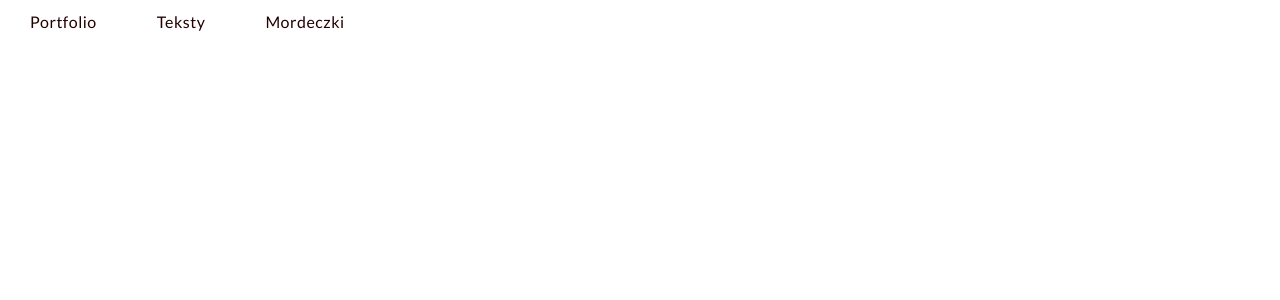
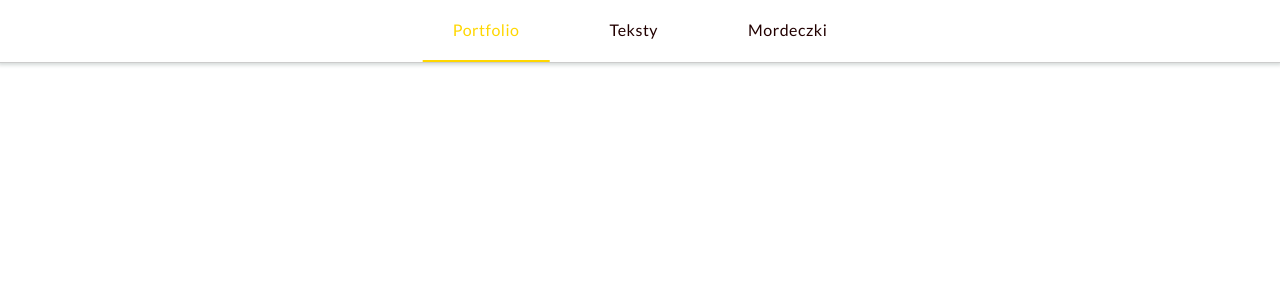
Before and after one commit to Grandpa1001/PSF, a React app in the folder PSF/: page / in a window 1280 px wide. Shown: the top 300 px of the page. Built offline with nearby package versions, Linux system fonts and the light colour scheme.

Commit message:
2.4
add hover MenuButton, isActive

```diff
--- a/PSF/package.json
+++ b/PSF/package.json
@@ -26,6 +26,7 @@
     "webpack-dev-server": "^3.11.2"
   },
   "dependencies": {
+    "classnames": "^2.3.1",
     "react": "^17.0.2",
     "react-dom": "^17.0.2"
   }
--- a/PSF/src/containers/App/styles/reset.less
+++ b/PSF/src/containers/App/styles/reset.less
@@ -71,4 +71,5 @@ button{
 	background: none;
 	cursor: pointer;
 	font-size: inherit;
+	color: currentColor;
 }
--- a/PSF/src/containers/Header/Header.js
+++ b/PSF/src/containers/Header/Header.js
@@ -1,14 +1,13 @@
 import React, {Component} from 'react';
 import MenuButton from './components/MenuButton/MenuButton';
-
+import './styles/header.less';
 export default class Header extends Component {
 
   render (){
-
     return (
-       <div>
-        <ul>
-          <MenuButton>Portfolio</MenuButton>
+       <div className= "main-header">
+        <ul className = "main-header-menu">
+          <MenuButton isActive={true}>Portfolio</MenuButton>
           <MenuButton>Teksty</MenuButton>
           <MenuButton>Mordeczki</MenuButton>
         </ul>
--- a/PSF/src/containers/Header/components/MenuButton/MenuButton.js
+++ b/PSF/src/containers/Header/components/MenuButton/MenuButton.js
@@ -1,13 +1,20 @@
 import React, {Component} from 'react';
+import classnames from 'classnames';
+
 import './styles/menuButton.less';
+
+
 
 export default class MenuButton extends Component {
 
   render (){
-
+    const {isActive, children} = this.props;
+    const className = classnames('menu-button', {
+      'menu-button-active': isActive,
+    });
     return (
-       <li className="menu-button">
-       <button>{this.props.children}</button>
+       <li className={className}>
+       <button>{children}</button>
        </li>
      );
   }
--- a/PSF/src/containers/Header/components/MenuButton/styles/menuButton.less
+++ b/PSF/src/containers/Header/components/MenuButton/styles/menuButton.less
@@ -4,6 +4,20 @@
   font-family: @mainFont;
   color: @mainTextColor;
   letter-spacing: @mainSpacing;
-  padding: 10px 30px;
   display: inline-block;
+  padding: 18px 30px;
+  margin: 0 15px;
+  transition: border-bottom @animationFastTime ease-in-out, color @animationSlowTime ease-in-out; // przejscia po miedzy stylami kozak
+  border-bottom: 2px solid transparent;
+
+
+  &:hover {
+    border-bottom: 2px solid @activeTextColor;
+    color: @activeTextColor;
+  }
+
+  &-active {
+    border-bottom: 2px solid @activeTextColor;
+    color: @activeTextColor;
+  }
 }
--- /dev/null
+++ b/PSF/src/containers/Header/styles/header.less
@@ -0,0 +1,15 @@
+@import '../../../styles/variables.less';
+
+.main-header{
+  border-bottom: 1px solid @mainBorderColor;
+  box-shadow: @mainBoxShadow;
+  height :62px;
+  position: relative;
+
+  &-menu {
+    position: absolute;
+    left: 50%; //przesuniete od lewej o 50%
+    transform: translateX(-50%); // względem siebie -50%
+    top: 0;
+  }
+}
--- a/PSF/src/styles/variables.less
+++ b/PSF/src/styles/variables.less
@@ -1,4 +1,14 @@
+/*-------Fonts---------*/
 @mainFont: 'Lato', sans-serif;
 @mainTextColor: #200;
-@activeTextColor: #110;
+@activeTextColor: #ffd700;
 @mainSpacing: 0.5px;
+
+
+/*-------Layouts---------*/
+@mainBorderColor: #CCC;
+@mainBoxShadow: 0 0 4px 2px rgb(212,217,216,0.1); //( 0 0 - to samo miejsce co obiekt, 4px i 2px przesuniecie)
+
+/*-------Animation---------*/
+@animationFastTime: 0.3s;
+@animationSlowTime: 0.7s;
```
Also changed, not shown: 1 other file (tests, documents, lock files or other folders).
